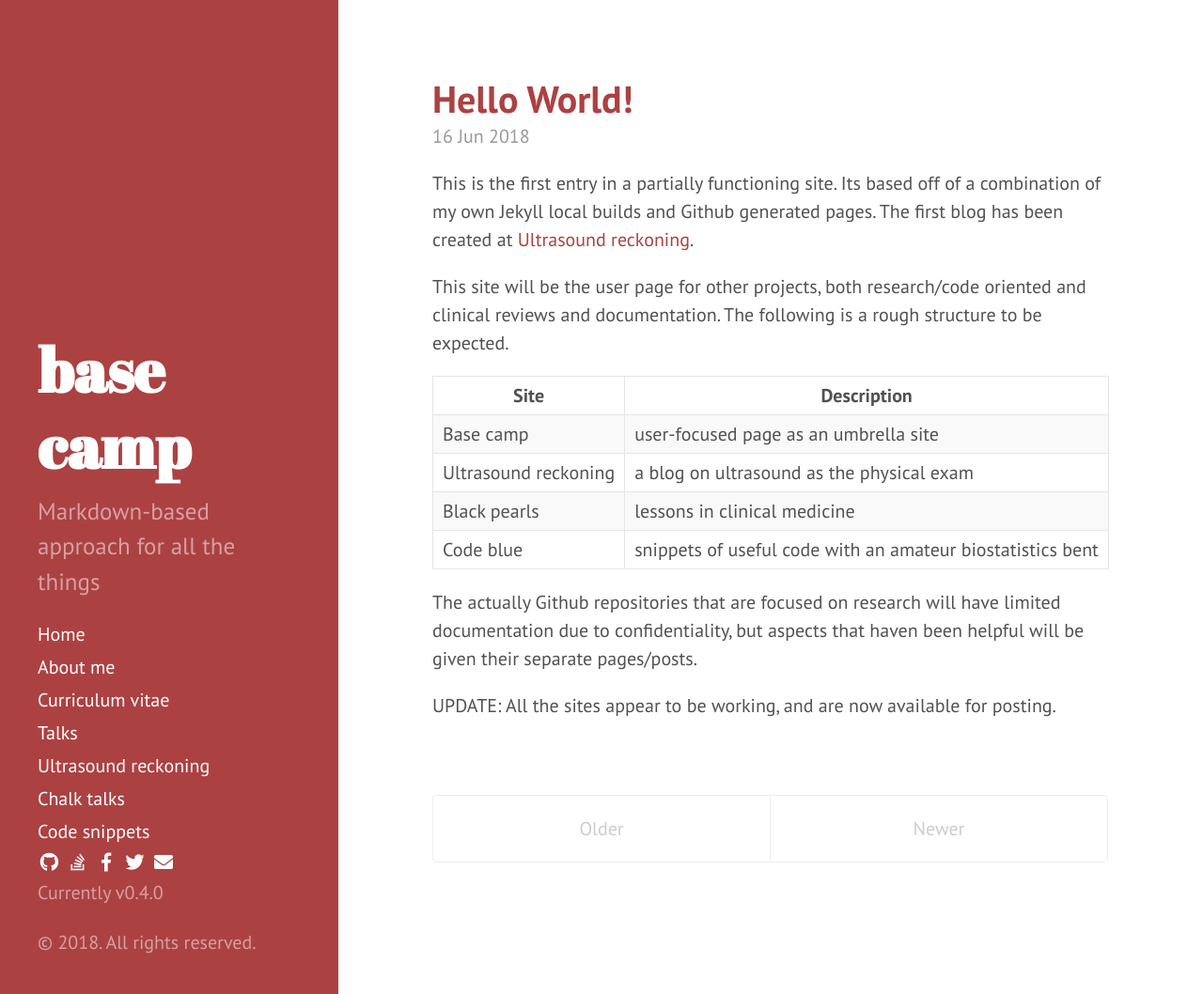
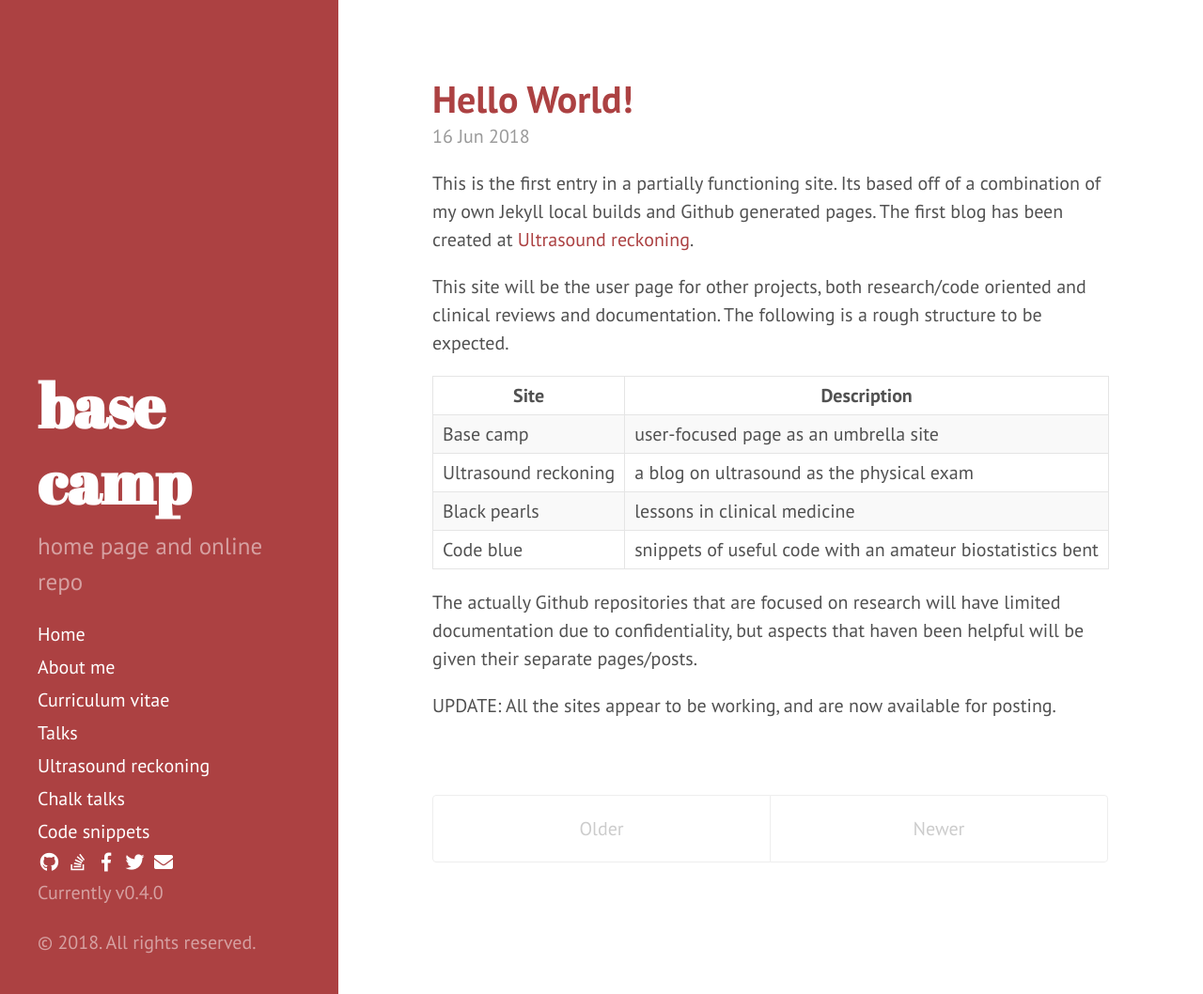
Before and after one commit to asshah4/asshah4.github.io, a Jekyll site: the page built from index.html, in a window 1280 px wide and 1058 px high. Shown: the whole window at 94% size. Built offline with Jekyll 4.4.1, drawn with Linux system fonts in a browser that asks for light colours; nearby versions of some CDN libraries; the list of posts is cut into pages by our own code.

Commit message:
edited tagline

```diff
--- a/_config.yml
+++ b/_config.yml
@@ -8,7 +8,7 @@ permalink:        pretty
 # Setup
 title:            base camp
 tagline:          'home page'
-description:      'Markdown-based approach for all the things'
+description:      'home page and online repo'
 url:              http://asshah4.github.io
 baseurl:
 
```
